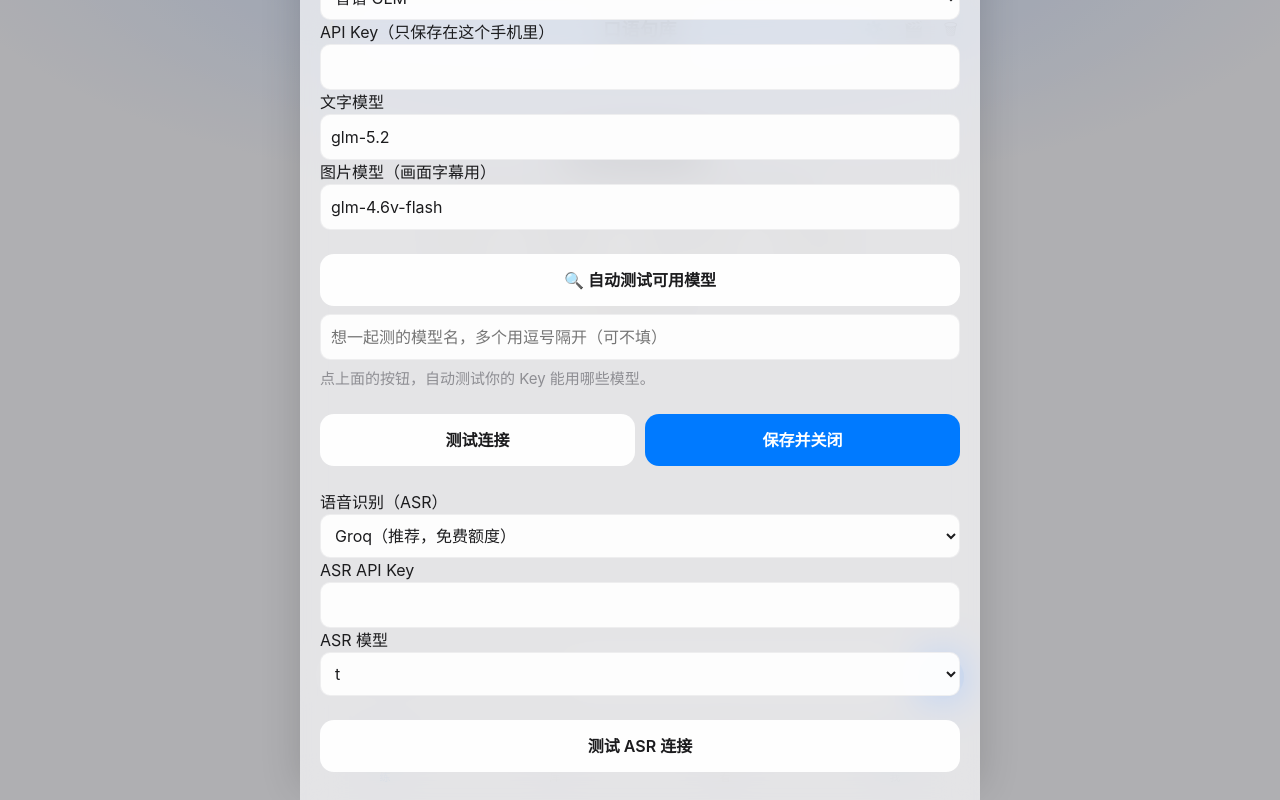
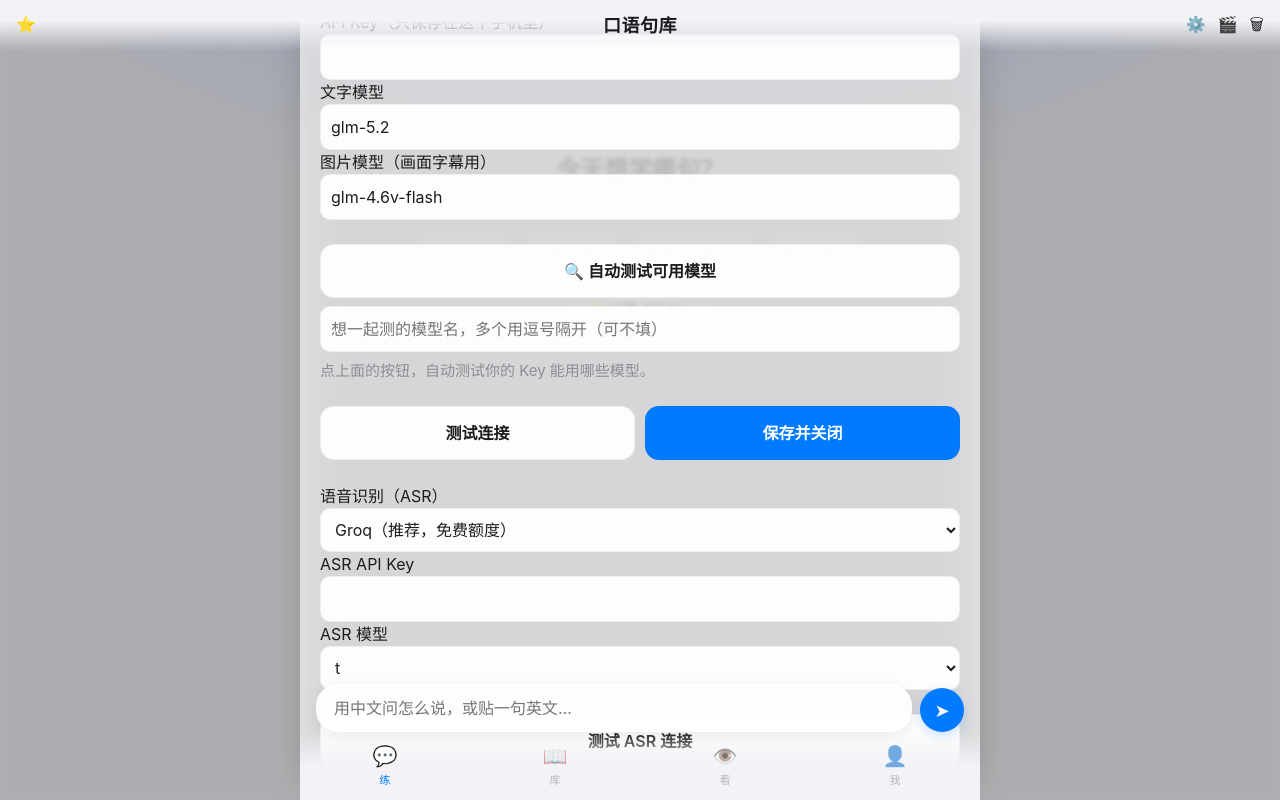
Before and after one commit to linhaibin7723/-, a website: page index.html in a window 1280 px wide. Both pictures are taken after a click on the button "⚙️". Drawn offline with Linux system fonts and the light colour scheme.

Commit message:
Update index.html

```diff
--- a/index.html
+++ b/index.html
@@ -11,29 +11,30 @@
 :root[data-theme="dark"]{--bg:#000;--fg:#f5f5f7;--mut:#98989f;--card:rgba(44,44,48,0.65);--acc:#0a84ff;--accfg:#fff;--bd:rgba(255,255,255,.13);--hl:rgba(10,132,255,.24);--glass:rgba(28,28,30,.7);--bl1:rgba(10,90,200,.35);color-scheme:dark}
 *{box-sizing:border-box}
 html{height:100%;margin:0;background:var(--bg);color:var(--fg);font:16px/1.5 -apple-system,"PingFang SC","Noto Sans SC",system-ui,sans-serif}
-body{display:flex;flex-direction:column;height:100%;margin:0 auto;max-width:680px;background:transparent;padding-top:env(safe-area-inset-top,20px);padding-bottom:85px;overflow:hidden}
-button{font:inherit;color:inherit;cursor:pointer;background:none;border:0}
-/* 顶部沉浸式导航 */
-header{display:flex;align-items:center;justify-content:center;padding:16px 8px;position:relative;background:transparent;border-bottom:none}
-header b{font-size:18px;font-weight:600;letter-spacing:.5px}
-body > header > button, body > header > span { position: absolute; top: 16px; display: flex; gap: 8px; }
+body{display:flex;flex-direction:column;height:100%;margin:0 auto;max-width:680px;background:transparent;overflow:hidden}
+button{font:inherit;color:inherit;cursor:pointer;background:none;border:0;padding:0}
+
+/* 沉浸式顶部 */
+header{position:fixed;top:0;left:0;right:0;z-index:100;display:flex;align-items:center;justify-content:center;padding:calc(env(safe-area-inset-top, 20px) + 12px) 16px 12px;background:linear-gradient(to bottom, var(--bg) 40%, transparent);pointer-events:none;}
+header b{font-size:18px;font-weight:600;letter-spacing:.5px;pointer-events:auto;}
+body > header > button, body > header > span { position: absolute; top: calc(env(safe-area-inset-top, 20px) + 12px); display: flex; gap: 12px; pointer-events: auto;}
 body > header > button { left: 16px; }
 body > header > span { right: 16px; }
 
-#chat{flex:1;overflow-y:auto;padding:8px 16px 0}
+#chat{flex:1;overflow-y:auto;padding:80px 16px 120px;}
 /* 用户气泡 */
 .u{background:var(--acc);color:var(--accfg);padding:12px 18px;border-radius:20px 20px 4px 20px;margin:16px 0 16px auto;max-width:85%;width:fit-content;white-space:pre-wrap;box-shadow:0 2px 8px rgba(0,122,255,0.15)}
 
-/* 底部极简 TabBar */
-.tab-bar{position:fixed;bottom:15px;left:50%;transform:translateX(-50%);width:100%;max-width:680px;display:flex;justify-content:space-around;padding:10px 0 0;z-index:10;background:transparent;pointer-events:none;}
-.tab-item{display:flex;flex-direction:column;align-items:center;gap:2px;color:var(--mut);font-size:11px;font-weight:500;cursor:pointer;flex:1;transition:all .2s;opacity:0.6;pointer-events:auto;}
+/* 极简无边框底栏 */
+.tab-bar{position:fixed;bottom:0;left:0;right:0;width:100%;max-width:680px;margin:0 auto;display:flex;justify-content:space-around;padding:12px 0 calc(env(safe-area-inset-bottom, 12px) + 12px);z-index:100;background:linear-gradient(to top, var(--bg) 50%, transparent);border:none;box-shadow:none;}
+.tab-item{display:flex;flex-direction:column;align-items:center;gap:4px;color:var(--mut);font-size:11px;font-weight:500;cursor:pointer;flex:1;transition:all .2s;opacity:0.6;}
 .tab-item.on{color:var(--acc);opacity:1;}
-.tab-icon{width:24px;height:24px;display:flex;align-items:center;justify-content:center;font-size:20px;margin-bottom:2px;}
+.tab-icon{width:24px;height:24px;display:flex;align-items:center;justify-content:center;font-size:20px;}
 
 /* 输入区 */
-.inp{display:flex;gap:8px;align-items:flex-end;padding:8px 16px 16px;background:transparent;border-top:none;position:relative;z-index:5}
-textarea{flex:1;max-height:120px;min-height:44px;padding:12px 18px;border-radius:22px;border:none;background:var(--card);color:var(--fg);font:inherit;resize:none;box-shadow:0 4px 16px rgba(0,0,0,0.06)}
-#send{width:44px;height:44px;border-radius:50%;background:var(--acc);color:var(--accfg);font-size:18px;flex:none;box-shadow:0 4px 12px rgba(0,122,255,0.2)}
+.inp{position:fixed;bottom:calc(env(safe-area-inset-bottom, 12px) + 60px);left:0;right:0;max-width:680px;margin:0 auto;display:flex;gap:8px;align-items:flex-end;padding:0 16px 8px;background:transparent;border-top:none;z-index:99;}
+textarea{flex:1;max-height:120px;min-height:44px;padding:12px 18px;border-radius:22px;border:none;background:var(--card);color:var(--fg);font:inherit;resize:none;box-shadow:0 4px 16px rgba(0,0,0,0.08);}
+#send{width:44px;height:44px;border-radius:50%;background:var(--acc);color:var(--accfg);font-size:18px;flex:none;box-shadow:0 4px 12px rgba(0,122,255,0.2);display:flex;align-items:center;justify-content:center;}
 #send:disabled{opacity:.4}
 
 /* 弹层基础 */
@@ -45,9 +46,13 @@
 .lp{display:flex;gap:10px;padding:10px 12px;border-top:1px solid var(--bd)}
 .lp button{flex:1;padding:11px;border-radius:12px;background:var(--acc);color:var(--accfg);font-weight:600}
 .lp button.g{background:var(--card);color:var(--fg)}
-.mask{position:fixed;inset:0;background:rgba(0,0,0,.45);z-index:30;display:flex;align-items:flex-end;justify-content:center}
-.sheet{background:var(--glass);width:100%;max-width:680px;border-radius:22px 22px 0 0;padding:20px 20px calc(20px + env(safe-area-inset-bottom,0px));border-top:.5px solid var(--bd);box-shadow:0 -12px 40px rgba(0,0,0,.16);backdrop-filter:saturate(180%) blur(20px);-webkit-backdrop-filter:saturate(180%) blur(20px);}
-.sheet .en{font-size:22px;font-weight:700;color:var(--fg);line-height:1.4;margin-bottom:8px;}.acts{display:flex;gap:10px;margin-top:24px}.acts button{flex:1;padding:14px 4px;border-radius:14px;background:var(--card);font-size:16px;font-weight:600;}
+.mask{position:fixed;inset:0;background:rgba(0,0,0,.45);z-index:30;display:flex;align-items:flex-end;justify-content:center; backdrop-filter: blur(2px); -webkit-backdrop-filter: blur(2px);}
+.sheet{background:var(--glass);width:100%;max-width:680px;border-radius:22px 22px 0 0;padding:24px 20px calc(24px + env(safe-area-inset-bottom,0px));border-top:.5px solid var(--bd);box-shadow:0 -12px 40px rgba(0,0,0,.16);backdrop-filter:saturate(180%) blur(20px);-webkit-backdrop-filter:saturate(180%) blur(20px);}
+.sheet-en{font-size:22px;font-weight:700;color:var(--fg);line-height:1.4;margin-bottom:8px;}
+.sheet-zh{font-size:15px;color:var(--mut);margin-bottom:20px;line-height:1.5;}
+.acts{display:flex;gap:10px;margin-top:24px}
+.acts button{flex:1;padding:14px 4px;border-radius:14px;background:var(--card);font-size:16px;font-weight:600;color:var(--fg);border:.5px solid var(--bd);transition:all 0.2s;}
+.acts button:active{background:var(--hl);color:var(--acc);}
 .vv{width:100%;max-height:34vh;background:#000}.vb{display:flex;gap:8px;padding:8px 12px;flex-wrap:wrap}
 .vb .tab{cursor:pointer}.vst{padding:0 14px 6px;color:var(--mut);font-size:13px;min-height:22px}
 #vl{flex:1;overflow-y:auto;padding:0 14px}
@@ -55,13 +60,12 @@
 .acts button.on{background:var(--acc);color:var(--accfg)}
 :root{--fx:radial-gradient(80% 50% at 50% -10%,var(--bl1),transparent 70%)}
 html{background:var(--fx),var(--bg);background-attachment:fixed}.ov{background:var(--fx),var(--bg)}
-.s,header,.inp,.chip,.tab,.sheet,.lp{-webkit-backdrop-filter:saturate(180%) blur(20px);backdrop-filter:saturate(180%) blur(20px)}
 .mask{background:rgba(0,0,0,.28)}.fb.on{color:#ff9f0a}
 .hl,.hlb{background:var(--hl);color:var(--acc);padding:2px 11px;border-radius:13px;font-weight:600;display:inline-block;line-height:1.5;margin:1px 2px;cursor:pointer}
 .hlb{cursor:default;font-size:24px;padding:7px 18px;border-radius:18px}.hl:active{opacity:.6}
 .a p{margin:7px 0}.big{font-size:20px}.zt{color:var(--mut);font-size:15px}
 .mask.c{align-items:center;padding:24px}.pop{width:100%;max-width:420px;background:var(--glass);-webkit-backdrop-filter:saturate(180%) blur(24px);backdrop-filter:saturate(180%) blur(24px);border:.5px solid var(--bd);border-radius:22px;padding:22px 20px 16px;box-shadow:0 12px 32px rgba(0,0,0,.28)}
-.prow{display:flex;align-items:center;justify-content:flex-end;gap:6px;margin-top:20px}.prow button{padding:10px 14px;border-radius:999px;font-size:15px}
+.prow{display:flex;align-items:center;justify-content:flex-end;gap:6px;margin-top:20px}.prow button{padding:10px 14px;border-radius:999px;font-size:15px;background:var(--card);color:var(--fg)}
 #psp{color:var(--acc);font-weight:600}.pfav{background:var(--card);font-weight:600}
 .w{border-radius:8px;cursor:pointer}.w.on{background:var(--acc);color:var(--accfg)}
 .dict{margin-top:14px;padding:10px 12px;border-radius:14px;background:var(--card);font-size:15px;min-height:44px}
@@ -116,30 +120,24 @@
 /* ================= 聊天卡片样式 ================= */
 .ai-chat-card { display: flex; gap: 12px; align-items: flex-start; margin: 12px 0; width: 100%; }
 .ai-avatar { width: 36px; height: 36px; background: var(--acc); border-radius: 50%; display: flex; align-items: center; justify-content: center; color: #fff; font-size: 20px; flex-shrink: 0; }
-.ai-card { background: var(--card); border-radius: 18px; padding: 16px; flex: 1; box-shadow: 0 4px 12px rgba(0,0,0,0.04); border: .5px solid var(--bd); position: relative; min-width: 0; }
+.ai-card { background: var(--card); border-radius: 18px; padding: 16px; flex: 1; box-shadow: 0 4px 12px rgba(0,0,0,0.04); border: .5px solid var(--bd); position: relative; min-width: 0; transition: all 0.2s; }
+.ai-card:active { transform: scale(0.98); opacity: 0.9; }
 @media (prefers-color-scheme: dark) { :root:not([data-theme="light"]) .ai-card { box-shadow: 0 4px 12px rgba(0,0,0,0.2); } }
 
 .s { background: transparent !important; padding: 0 !important; margin: 0 !important; display: flex; gap: 12px; border: none !important; box-shadow: none !important; }
 .s .tx { flex: 1; min-width: 0; }
 .s .en { font-size: 16px; font-weight: 600; color: var(--fg); line-height: 1.5; margin-bottom: 0; }
-.s .en .w { border-bottom: 1px dashed rgba(140,140,150,0.4); }
+.s .en .w { border-bottom: 1px dashed rgba(140,140,150,0.4); padding: 0 1px; }
 @media (prefers-color-scheme: dark) { :root:not([data-theme="light"]) .s .en .w { border-bottom-color: rgba(255,255,255,0.3); } }
 .divider { height: 1px; background: rgba(0,0,0,0.06); margin: 12px 0; }
 @media (prefers-color-scheme: dark) { :root:not([data-theme="light"]) .divider { background: rgba(255,255,255,0.1); } }
 .s .zh { color: var(--mut); font-size: 15px; line-height: 1.5; }
-
-.s.now { background: transparent !important; }
-.s.now .ai-card { border-color: var(--acc); box-shadow: 0 4px 16px rgba(0,122,255,0.1); }
 
 .tip-box { display: flex; align-items: center; justify-content: center; gap: 8px; padding: 24px 16px; color: var(--mut); font-size: 13px; text-align: center; }
 .tip-icon { font-size: 16px; }
 
 .ai-note { font-size: 14px; color: var(--mut); margin-top: 8px; padding: 0 4px; line-height: 1.5; }
 .extra-row { margin-top: 12px; }
-
-/* 弹窗内元素 */
-.sheet-en { font-size: 20px; font-weight: 700; color: var(--fg); margin-bottom: 8px; line-height: 1.4; }
-.sheet-zh { font-size: 15px; color: var(--mut); margin-bottom: 20px; line-height: 1.5; }
 </style>
 </head>
 <body>
@@ -155,7 +153,7 @@
   <button id="send" aria-label="发送">➤</button>
 </div>
 
-<!-- 极简 TabBar -->
+<!-- 极简悬浮底栏 -->
 <div class="tab-bar">
   <div class="tab-item on" id="tabChat"><div class="tab-icon">💬</div><span>练</span></div>
   <div class="tab-item" id="tabLib"><div class="tab-icon">📖</div><span>库</span></div>
@@ -248,7 +246,7 @@
 function stopLoop(){looping=false;spk++;var T=TTSN();try{if(T)T.stop()}catch(e){};try{speechSynthesis.cancel()}catch(e){};$("loop").textContent="🔁 循环播放"}
 function isFav(en){return favs.some(function(f){return f.en===en})}
 
-// 渲染卡片 (去掉了内嵌的 read-btn)
+// 渲染卡片
 function S(en,zh,mid,o){
   o=o||{};
   var extraHtml = o.extra ? '<div class="extra-row">' + o.extra + '</div>' : '';
@@ -280,7 +278,7 @@
   return h+'</div>';
 }
 
-// 弹窗操作面板
+// 弹窗操作面板（彻底去除了内嵌按钮）
 function openSheet(en, zh, mid) {
   var f = isFav(en);
   $("sheet").innerHTML = '<div class="sheet-en">' + esc(en) + '</div>' + (zh ? '<div class="sheet-zh">' + esc(zh) + '</div>' : '') + '<div class="acts"><button id="sPlay" style="background:var(--hl);color:var(--acc);">🔊 朗读</button><button id="sFav">' + (f ? '★ 取消收藏' : '☆ 收藏') + '</button></div>';
@@ -320,7 +318,7 @@
 document.addEventListener("touchend",swEnd);document.addEventListener("touchcancel",swEnd);
 
 document.addEventListener("click",function(e){
-  // 1. 查词逻辑 (点击句子里的单词)
+  // 1. 查词逻辑 (优先响应点击具体单词)
   var el=e.target.closest&&e.target.closest("#lst .w,#vl .w,#chat .w");
   if(el){
     var s=el.closest(".s"),ws=s.querySelectorAll(".en .w");
@@ -339,7 +337,7 @@
     list();toast("已删除",1200);return;
   }
 
-  // 3. 点击卡片出弹窗
+  // 3. 点击卡片空白出弹窗
   var s = e.target.closest && e.target.closest("#chat .s, #lst .s");
   if(s){
     if (Date.now() - (+s.dataset.swiped || 0) < 400) return; // 防止滑动误触
```
